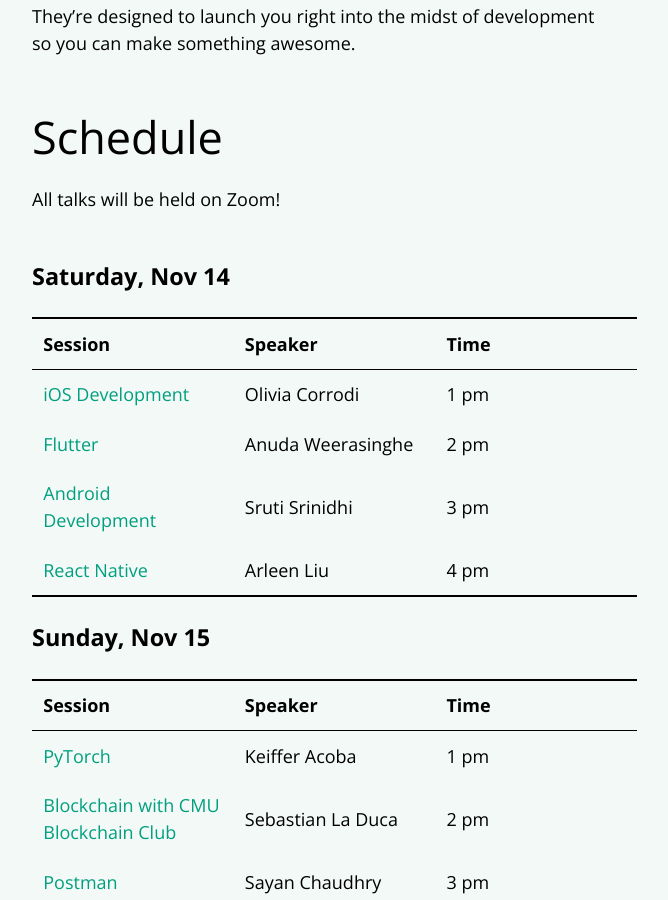
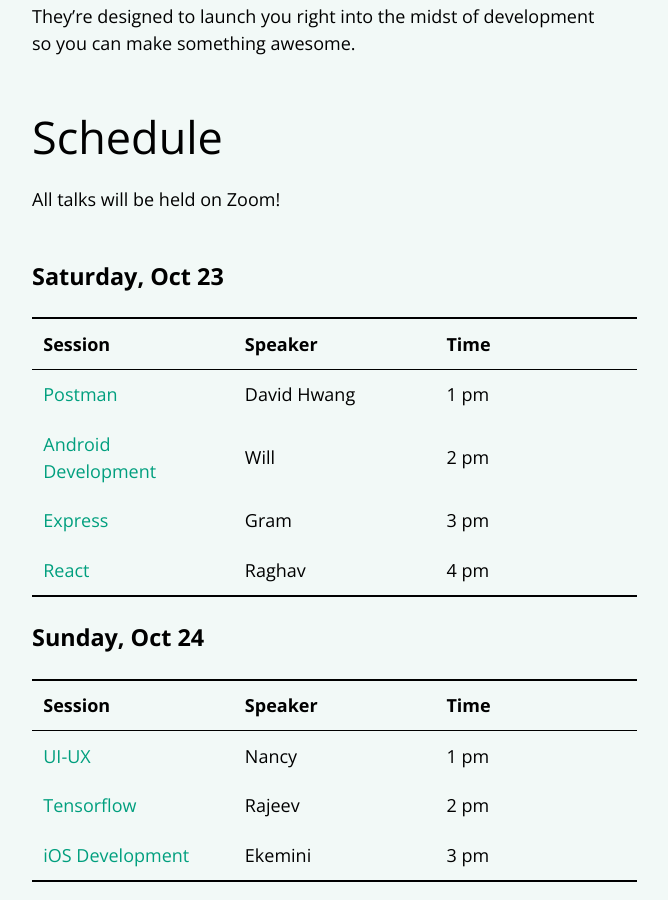
Before and after one commit to ScottyLabs/crashcourse, a Jekyll site: the page built from index.md, in a window 1280 px wide and 900 px high, scrolled down 833 px. Shown: the whole window, without its empty margins (288-956 px from the left). Built offline with Jekyll 4.4.1, drawn with Linux system fonts in a browser that asks for light colours; nearby versions of some CDN libraries.

Commit message:
Update talk names, times, pages

```diff
--- a/_data/days.yml
+++ b/_data/days.yml
@@ -1,18 +1,18 @@
-- date: Saturday, Nov 14
+- date: Saturday, Oct 23
   talks:
+    - name: postman
+      time: '1 pm'
+    - name: android-dev
+      time: '2 pm'
+    - name: express
+      time: '3 pm'
+    - name: react
+      time: '4 pm'
+- date: Sunday, Oct 24
+  talks:
+    - name: ui-ux
+      time: '1 pm'
+    - name: tensorflow
+      time: '2 pm'
     - name: ios-dev
-      time: '1 pm'
-    - name: flutter
-      time: '2 pm'
-    - name: android-dev
       time: '3 pm'
-    - name: react-native
-      time: '4 pm'
-- date: Sunday, Nov 15
-  talks:
-    - name: pytorch
-      time: '1 pm'
-    - name: blockchain
-      time: '2 pm'
-    - name: postman
-      time: '3 pm'
--- a/_talks/android-dev.md
+++ b/_talks/android-dev.md
@@ -14,7 +14,7 @@
   build UI, and interacting with the phone's sensors. Finally, attendees will
   get to run their custom-built application on their own phones and learn how to
   publish an app on the Google Play Store.
-speaker: Sruti Srinidhi
+speaker: Will
 ---
 
 ## Before the Talk
--- a/_talks/ios-dev.md
+++ b/_talks/ios-dev.md
@@ -7,7 +7,7 @@
   applications. In this talk we will introduce you to iOS development, and walk
   you through building your first app. By the end of the talk, you will be able
   to build your own app for TartanHacks!
-speaker: Olivia Corrodi
+speaker: Ekemini
 ---
 
 _If you're interested in learning Swift, check out a talk from a previous year [here](../swift/)._
--- a/_talks/postman.md
+++ b/_talks/postman.md
@@ -5,7 +5,7 @@
 description: >
   TBA
 # Be sure to uncomment and fill this out!
-speaker: Sayan Chaudhry
+speaker: David Hwang
 ---
 
 # Postman Fundamentals
--- a/_talks/react.md
+++ b/_talks/react.md
@@ -11,7 +11,7 @@
   By not conflating these goals, React enables developers to write even very
   complicated apps without having to struggle managing the weight of complicated
   business logic.
-speaker: Andy Gao
+speaker: Raghav
 ---
 
 # React
```
Also changed, not shown: _talks/express.md (added, +12 -0 lines), _talks/tensorflow.md (+4 -1 lines), _talks/ui-ux.md (added, +12 -0 lines).
